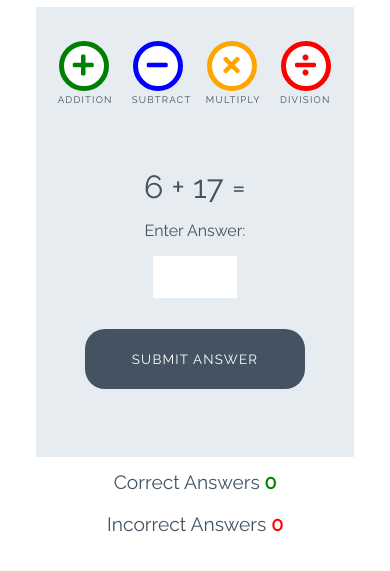
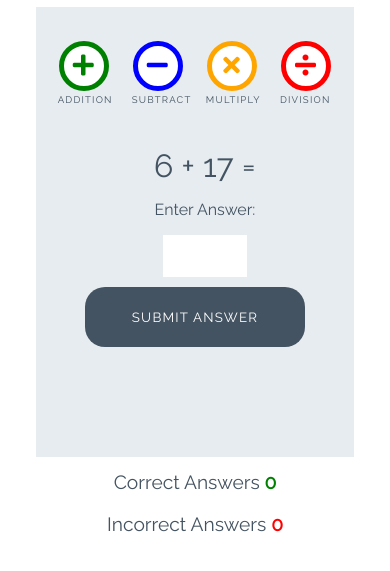
Before and after one commit to Indk0/Love-Maths-Project, a plain HTML site: page index.html in a window 390 px wide. Shown: the part 83-654 px from the top of the page. Drawn offline with Linux system fonts and the light colour scheme.

Commit message:
Change media query for better responsiveness

```diff
--- a/assets/css/style.css
+++ b/assets/css/style.css
@@ -177,7 +177,7 @@ body {
 
 /* --------- Media queries */
 
-@media (max-width: 414px) {
+@media (max-width: 944px) {
     .controls-area {
         width: 100%;
     }
@@ -197,7 +197,7 @@ body {
     }
 
     .question-area {
-        padding: 10% 0;
+        padding: 10px;
         width: 100%;
     }
 
```
